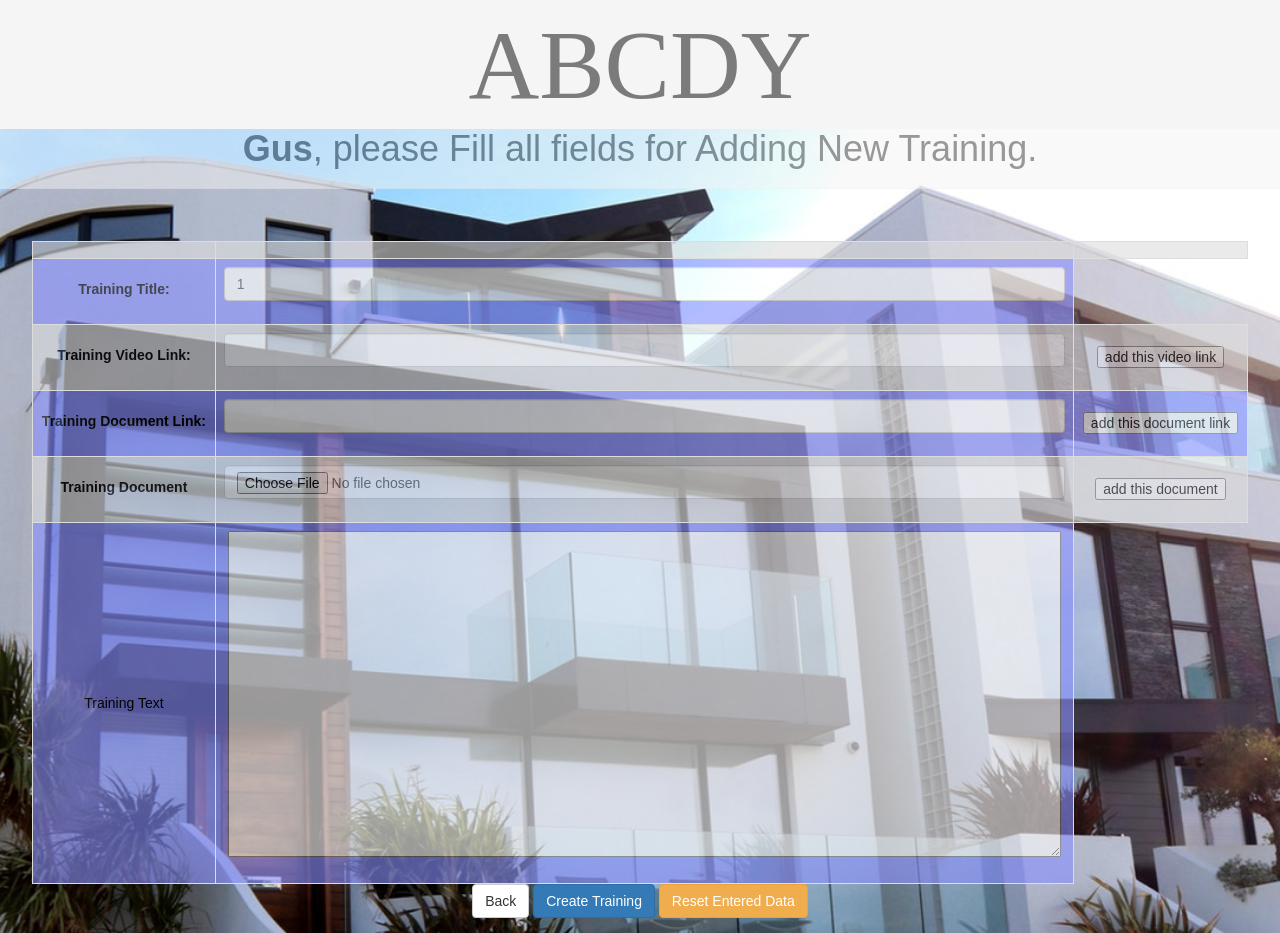
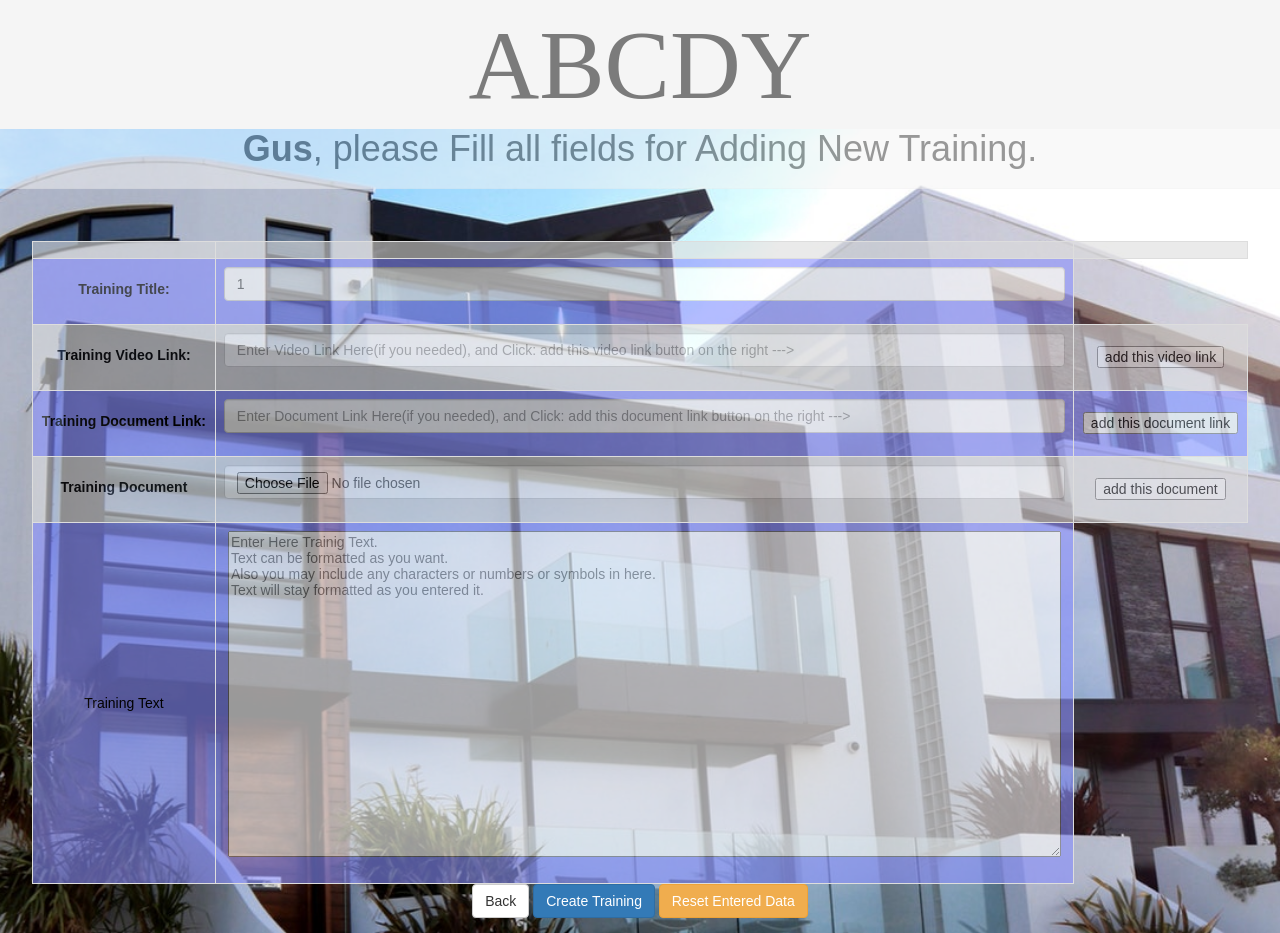
Before and after one commit to DmitriyKom/ABCDY, a PHP site: page /addNewTraining.php in a window 1280 px wide. Shown: the part 41-974 px from the top of the page. Run offline with PHP 8.4, Linux system fonts and the light colour scheme; a user stored in the database is signed in; data that the repository does not hold is empty; some libraries are stand-ins or nearby versions.

Commit message:
Add files via upload

```diff
--- a/addNewTraining.php
+++ b/addNewTraining.php
@@ -289,7 +289,7 @@
                     <td>
                         <div class="form-group <?php echo (!empty($training_title_err)) ? 'has-error' : ''; ?>">
                             <input type="text" name="training_title" class="form-control"
-                                   value="<?php echo htmlspecialchars($training_title); ?>" required="">
+                                   value="<?php echo htmlspecialchars($training_title); ?>" required="" placeholder="Enter Title for new Training here">
                             <span class="help-block"><?php echo $training_title_err; ?></span>
                         </div>
                     </td>
@@ -300,7 +300,7 @@
                     <td>
                         <div class="form-group <?php echo (!empty($training_video_link_err)) ? 'has-error' : ''; ?>">
                             <input type="text" name="training_video_link" class="form-control"
-                                   value="<?php echo $training_video_link; ?>">
+                                   value="<?php echo $training_video_link; ?>" placeholder="Enter Video Link Here(if you needed), and Click: add this video link button on the right --->">
                             <span class="help-block"><?php echo $training_video_link_err; ?></span>
                         </div>
                     </td>
@@ -324,7 +324,7 @@
                     <td>
                         <div class="form-group <?php echo (!empty($training_document_link_err)) ? 'has-error' : ''; ?>">
                             <input type="text" name="training_document_link" class="form-control"
-                                   value="<?php echo $training_document_link; ?>" >
+                                   value="<?php echo $training_document_link; ?>"  placeholder="Enter Document Link Here(if you needed), and Click: add this document link button on the right --->">
                             <span class="help-block"><?php echo $training_document_link_err; ?></span>
                         </div>
                     </td>
@@ -370,7 +370,7 @@
                     <td>Training Text</td>
                     <td>
                         <div class="form-group <?php echo (!empty($training_text_err)) ? 'has-error' : ''; ?>">
-	                			<textarea rows="20" cols="100" name="training_text"><?php echo $training_text; ?></textarea>
+	                			<textarea rows="20" cols="100" name="training_text" placeholder="Enter Here Trainig Text. &#13;&#10;Text can be formatted as you want.&#13;&#10;Also you may include any characters or numbers or symbols in here.&#13;&#10;Text will stay formatted as you entered it."><?php echo $training_text; ?></textarea>
                             <span class="help-block"><?php echo $training_text_err; ?></span>
                         </div>
                     </td>
```
